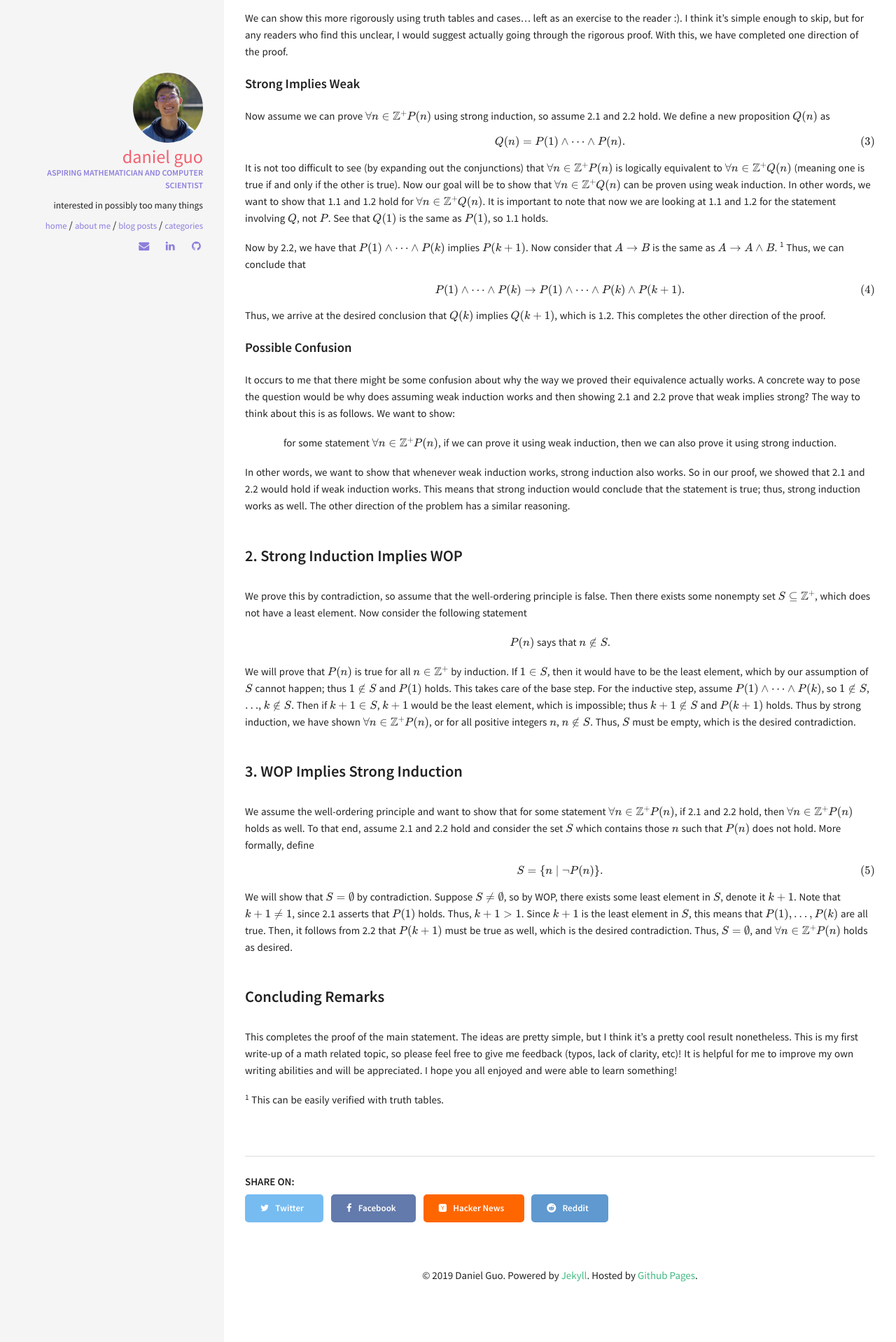
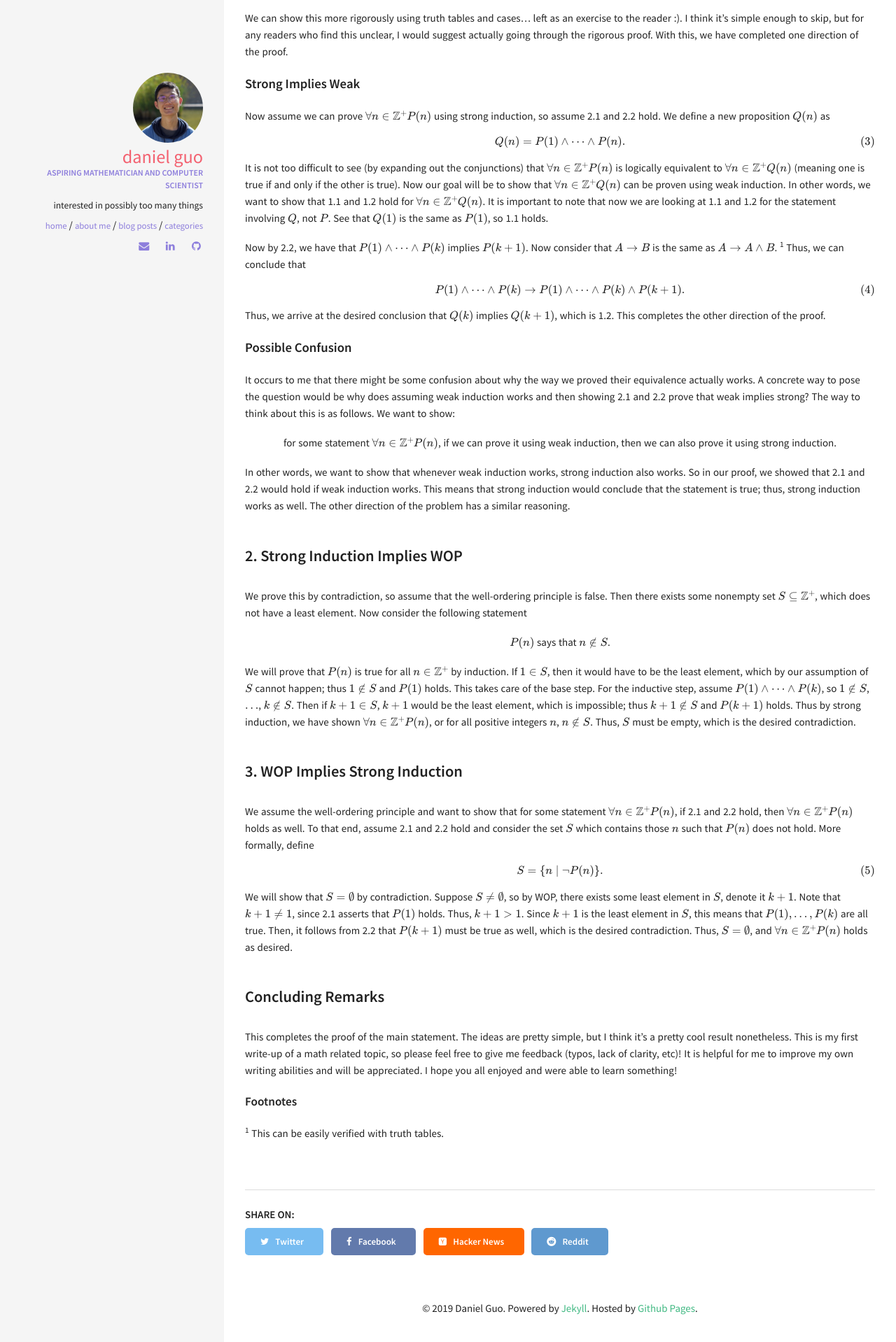
Before and after one commit to d-guo/danielguo.dev_old, a Jekyll site: the page built from _posts/2019-12-21-induction_and_wellordering.md, in a window 1280 px wide. Shown: the part 1379-3297 px from the top of the page at 70% size. Built offline with Jekyll 4.4.1, drawn with Linux system fonts in a browser that asks for light colours; formulas are drawn with MathJax 3; comment, search, counter and statistics services are not loaded.

Commit message:
footnotes heading

```diff
--- a/_posts/2019-12-21-induction_and_wellordering.md
+++ b/_posts/2019-12-21-induction_and_wellordering.md
@@ -85,4 +85,6 @@ We will show that $S = \emptyset$ by contradiction. Suppose $S \neq \emptyset$,
 ### Concluding Remarks
 This completes the proof of the main statement. The ideas are pretty simple, but I think it's a pretty cool result nonetheless. This is my first write-up of a math related topic, so please feel free to give me feedback (typos, lack of clarity, etc)! It is helpful for me to improve my own writing abilities and will be appreciated. I hope you all enjoyed and were able to learn something!
 
+##### Footnotes
+
 <sup>1</sup> This can be easily verified with truth tables.
```
